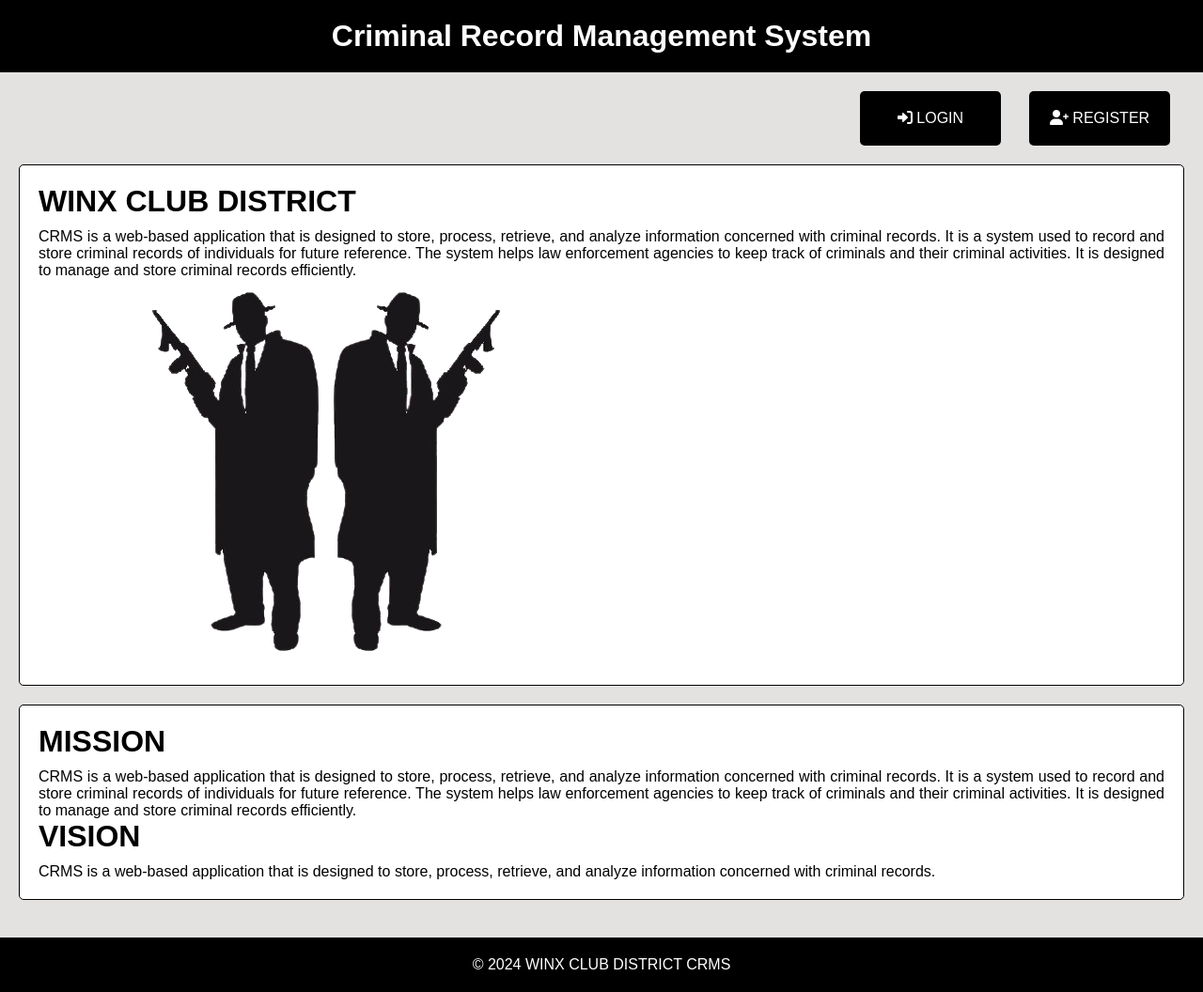
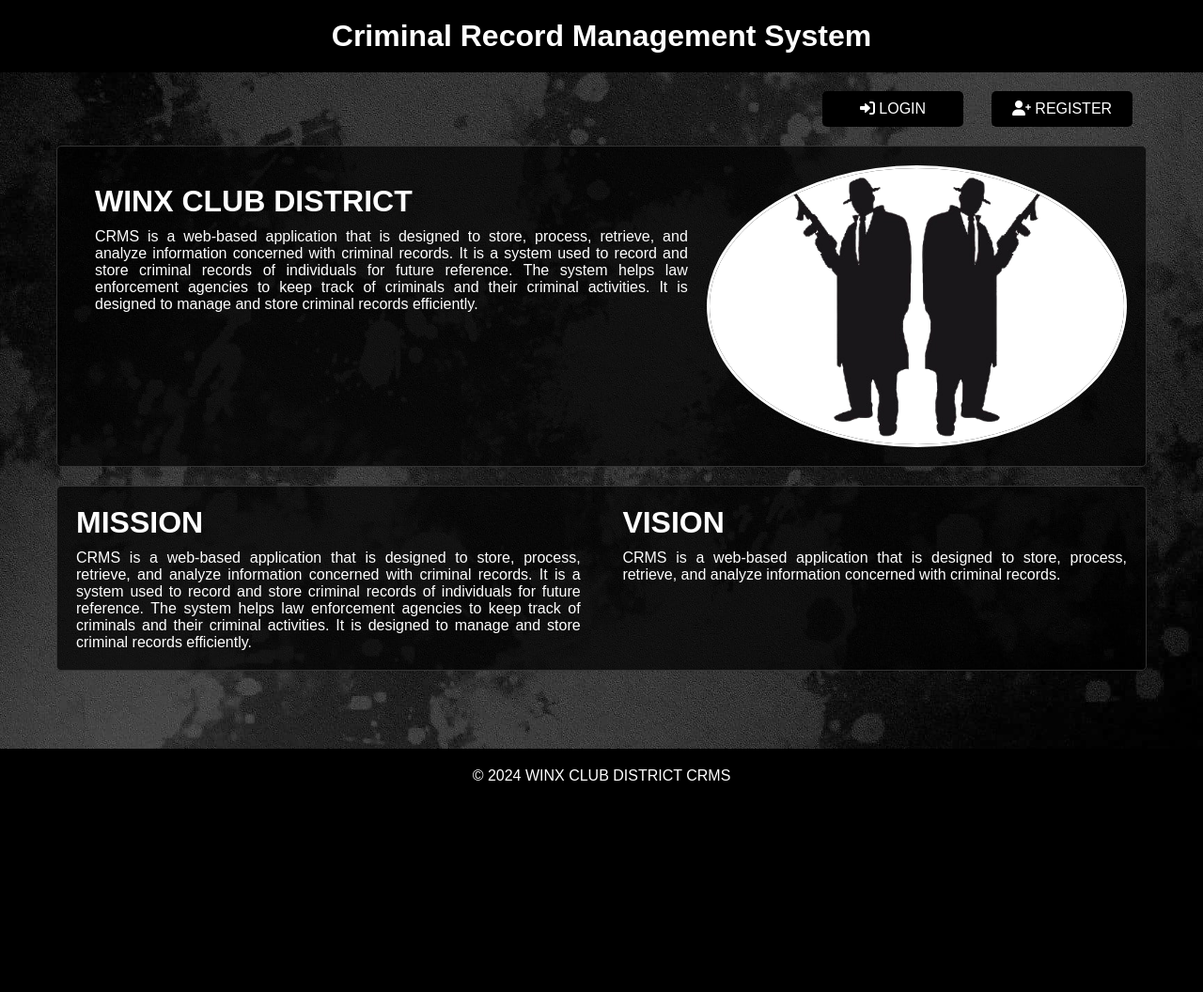
Before and after one commit to naiahhh/WINX-CLUB-PHP, a PHP site: page / in a window 1280 px wide. Shown: the whole page at 94% size. After the commit the page ends 831 px from the top, so only its background shows below. Run offline with PHP 8.4, Linux system fonts and the light colour scheme.

Commit message:
edited layout

```diff
--- a/main.css
+++ b/main.css
@@ -1,4 +1,4 @@
-/* crime.css */
+/* main.css */
 
 /* MAIN PAGE */
 * {
@@ -9,28 +9,26 @@
 
 body {
     font-family: 'Poppins', sans-serif;
-    background: #e4e1e1;
-    color: #000;
-
+    background: url('img/dark.jpg') no-repeat center center fixed;
+    background-size: cover;
+    color: #fff;
 }
 
 header {
     background: #000;
     color: #fff;
-    padding: 20px 0 20px;
+    padding: 20px 0;
     text-align: center;
 }
 
 .container {
-    max-width: 1500px;
+    max-width: 1200px;
     margin: 0 auto;
     padding: 20px;
     min-height: 90vh;
 }
 
 .navButton {
-    margin-left: 100px;
-    padding: 0;
     display: flex;
     justify-content: flex-end;
     align-items: center;
@@ -47,7 +45,7 @@ header {
     background: #000;
     color: #fff;
     border: none;
-    padding: 20px 0 20px 0;
+    padding: 10px 20px;
     font-size: 16px;
     cursor: pointer;
     margin: 0 5px;
@@ -62,15 +60,44 @@ header {
     text-align: justify;
     margin-bottom: 20px;
     padding: 20px;
-    background: #fff;
-    color: #000;
-    border: 1px solid #000;
+    background: rgba(0, 0, 0, 0.7);
+    color: #fff;
+    border: 1px solid #333;
     border-radius: 5px;
+    position: relative; /* Ensure relative positioning for absolute child */
 }
+
+.left-content {
+    flex-basis: 60%; /* Adjust as needed for the desired width */
+    padding: 20px; /* Keep the padding consistent with other content */
+    text-align: justify;
+}
+
+.right-content {
+    flex-basis: 40%; /* Adjust as needed for the desired width */
+    text-align: center; /* Center the image within its container */
+}
+
 
 .content h1 {
     margin-bottom: 10px;
     text-align: left;
+}
+
+.gang-image {
+    max-width: 100%; /* Adjust the image width as needed */
+    border-radius: 50%; /* Optional: Make the image circular */
+    border: 3px solid #fff; /* Optional: Add border for contrast */
+    display: block;
+    margin: 0 auto; /* Center the image horizontally */
+}
+.split {
+    display: flex;
+    justify-content: space-between;
+}
+
+.mission, .vision {
+    flex-basis: 48%;
 }
 
 /* LOGIN IN PAGE */
@@ -83,11 +110,12 @@ header {
 }
 
 .login_container {
-    background-color: white;
+    background-color: rgba(0, 0, 0, 0.7);
     padding: 2em;
-    box-shadow: 0 0 10px rgba(0, 0, 0, 0.1);
+    box-shadow: 0 0 10px rgba(0, 0, 0, 0.5);
     border-radius: 8px;
     width: 400px;
+    color: #fff;
 }
 
 .login_container h1 {
@@ -96,15 +124,14 @@ header {
 }
 
 .login_container p {
-    text-align: LEFT;
-    font-size:medium;
+    text-align: left;
+    font-size: medium;
     margin: 0.5em 0;
-    padding: 1px;
 }
 
 .form_group {
     position: relative;
-    margin: 20px 0 10px 0;;
+    margin: 20px 0 10px;
 }
 
 .form_group .icon {
@@ -117,10 +144,9 @@ header {
 
 .form_group input {
     width: 100%;
-    padding:20px 0 20px 0;
+    padding: 15px 10px 15px 40px;
     border: 1px solid #ccc;
     border-radius: 50px;
-    padding-left: 30px;
 }
 
 button {
@@ -128,7 +154,6 @@ button {
     text-align: center;
     margin: 10px auto;
     margin-top: 20px;
-    margin-bottom: 20px;
     padding: 15px;
     border: none;
     border-radius: 20px;
```
